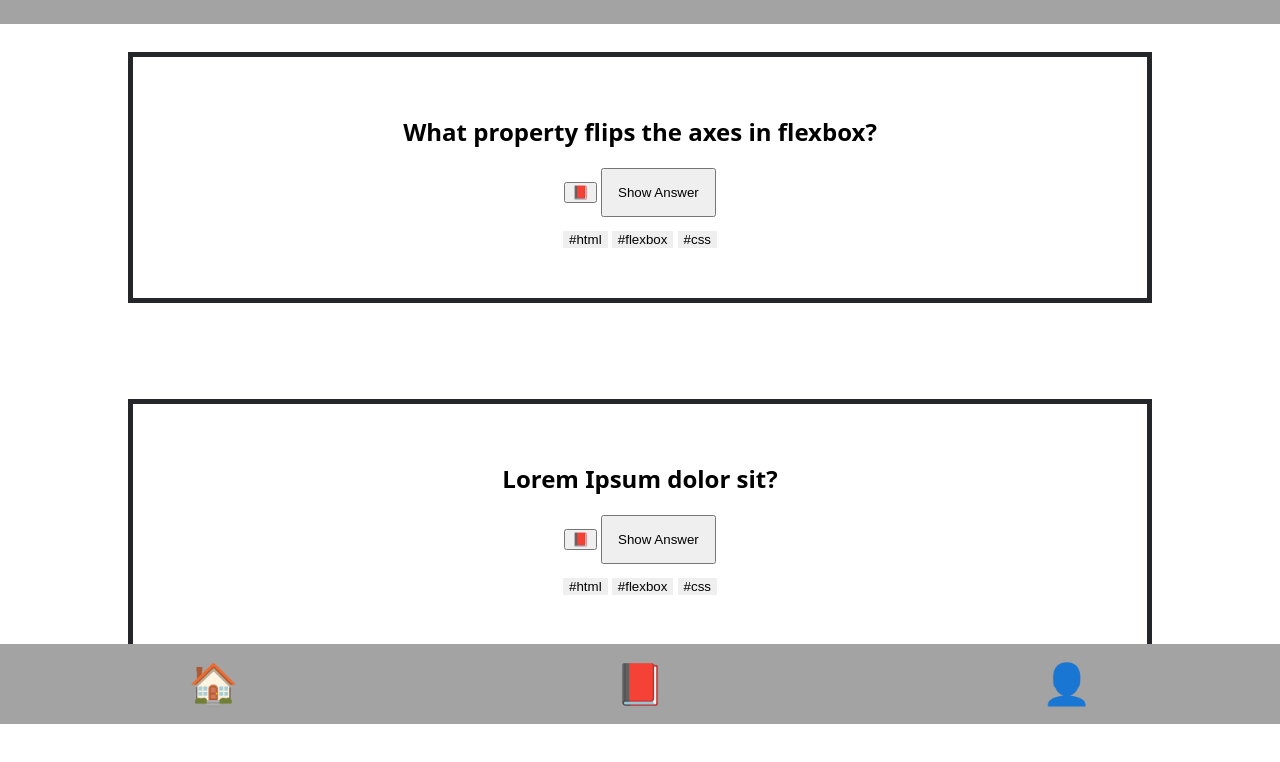
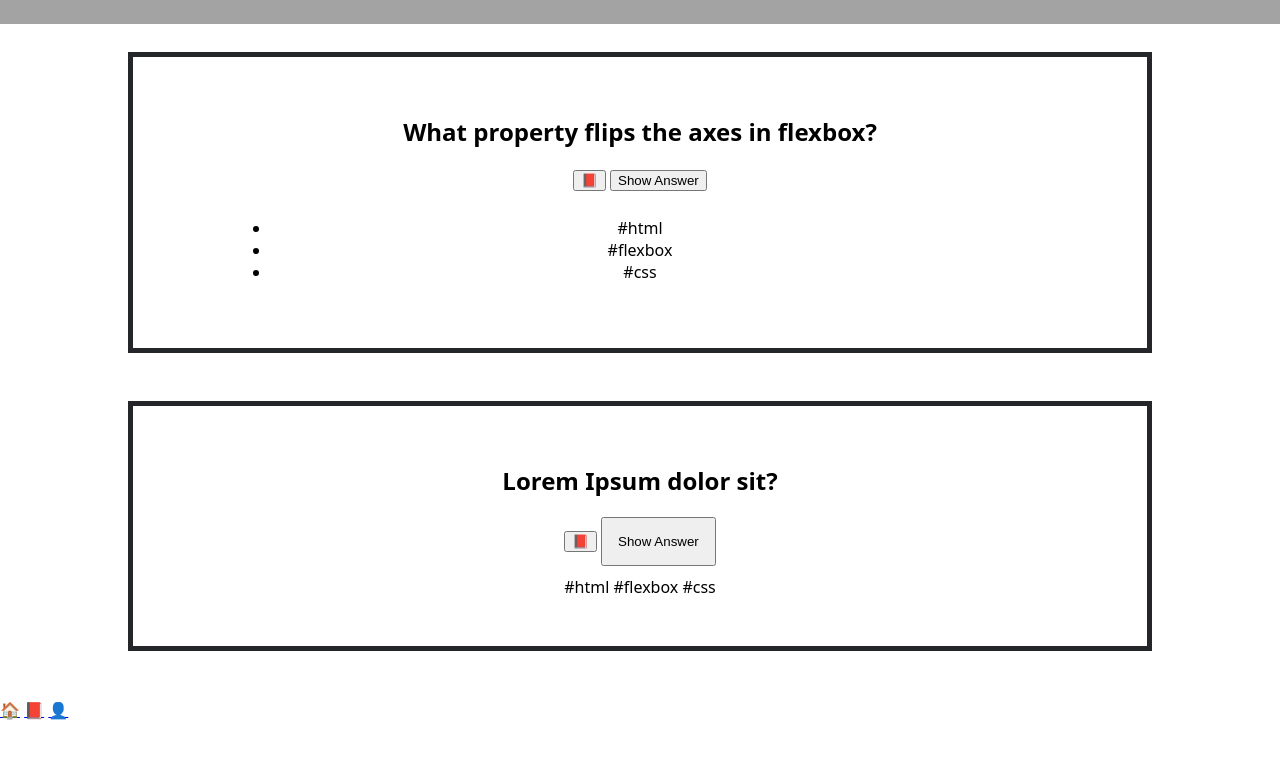
Before and after one commit to salaos/QUIZ, a plain HTML site: page index.html in a window 1280 px wide. Shown: the part 76-838 px from the top of the page. Drawn offline with Linux system fonts and the light colour scheme.

Commit message:
fix semantic

```diff
--- a/index.html
+++ b/index.html
@@ -9,45 +9,55 @@
   </head>
 
   <body>
+
     <header class="header">
       <h1>Quiz App</h1>
     </header>
 
-    <!-- QUESTION CARDS -->
+
+
+    <main>
+
+        <!-- QUESTION CARDS -->
+
     <section class="card">
       <div class="centered">
         <h2 class="card__heading">What property flips the axes in flexbox?</h2>
+        <button class="card__button-bookmark">📕</button>
+        <button class="card__button-answer">Show Answer</button>
+      </div>
+      <ul class="card__tag">
+
+        <li class="tag">&num;html</li>
+
+        <li class="tag">&num;flexbox</li>
+
+        <li class="tag">&num;css</li>
+
+      </ul>
+    </section>
+
+    <section class="card">
+
+        <h2 class="card__heading">Lorem Ipsum dolor sit?</h2>
         <button class="card__bookmark">📕</button>
         <button class="card__button">Show Answer</button>
-      </div>
+
       <div class="card__tag">
-        <button class="tag">&num;html</button>
+        <span class="tag">&num;html</span>
 
-        <button class="tag">&num;flexbox</button>
+        <span class="tag">&num;flexbox</span>
 
-        <button class="tag">&num;css</button>
+        <span class="tag">&num;css</span>
       </div>
     </section>
 
-    <section class="card">
-      <div class="centered">
-        <h2 class="card__heading">Lorem Ipsum dolor sit?</h2>
-        <button class="card__bookmark">📕</button>
-        <button class="card__button">Show Answer</button>
-      </div>
-      <div class="card__tag">
-        <button class="tag">&num;html</button>
-
-        <button class="tag">&num;flexbox</button>
-
-        <button class="tag">&num;css</button>
-      </div>
-    </section>
+    </main>
   </body>
 
-  <footer class="footer">
-    <button class="footer__button">🏠</button>
-    <button class="footer__button">📕</button>
-    <button class="footer__button">👤</button>
-  </footer>
+  <nav>
+    <a class="nav__button" href="...">🏠</a>
+    <a class="nav__button" href="...">📕</a>
+    <a class="nav__button" href="...">👤</a>
+  </nav>
 </html>
```
